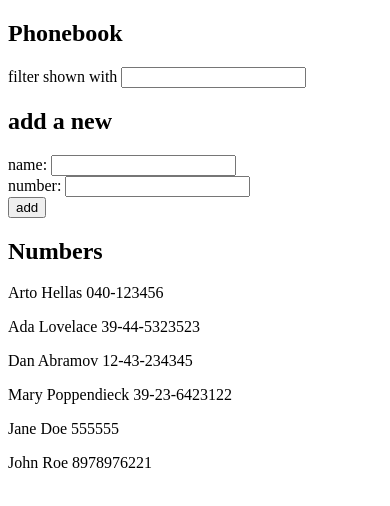
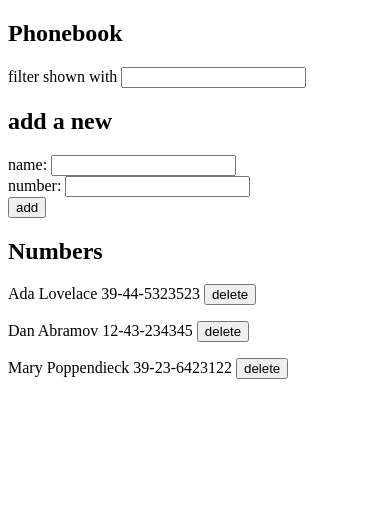
Before and after one commit to 11amanraj/fullstackopen_part2, a React (Create React App) app in the folder phonebook/: page / in a window 390 px wide. Shown: the top 506 px of the page. Built offline with nearby package versions, Linux system fonts and the light colour scheme; data requests are answered from the project's data file.

Commit message:
Exercise 2.17
2.17: Phonebook step9

```diff
--- a/phonebook/db.json
+++ b/phonebook/db.json
@@ -1,10 +1,5 @@
 {
   "persons": [
-    {
-      "name": "Arto Hellas",
-      "number": "040-123456",
-      "id": 1
-    },
     {
       "name": "Ada Lovelace",
       "number": "39-44-5323523",
@@ -19,16 +14,6 @@
       "name": "Mary Poppendieck",
       "number": "39-23-6423122",
       "id": 4
-    },
-    {
-      "name": "Jane Doe",
-      "number": "555555",
-      "id": 5
-    },
-    {
-      "name": "John Roe",
-      "number": "8978976221",
-      "id": 6
     }
   ]
 }
--- a/phonebook/src/App.js
+++ b/phonebook/src/App.js
@@ -55,6 +55,14 @@ const App = () => {
     setFilterText(e.target.value.toLowerCase());
   }
 
+  const deleteHandler = (id,name) => {
+    if (window.confirm(`Delete ${name}`)) {
+      contactServices.deleteContact(id)
+      const newPersons = persons.filter(person => person.id !== id)
+      setPersons(newPersons)
+    }
+  }
+
   useEffect(() => {
     contactServices.getAll()
           .then(contacts => setPersons(contacts));
@@ -67,7 +75,7 @@ const App = () => {
       <h2>add a new</h2>
       <PersonForm value={{newName,newNumber}} handler={{nameInputHandler,numberInputHandler,submitHandler}} />
       <h2>Numbers</h2>
-      <Persons persons={persons} filterText={filterText} />
+      <Persons persons={persons} deleteHandler={deleteHandler} filterText={filterText} />
     </div>
   )
 }
--- a/phonebook/src/Components/Persons.js
+++ b/phonebook/src/Components/Persons.js
@@ -1,12 +1,12 @@
 import SinglePerson from "./SinglePerson";
 
-const Persons = ({persons, filterText}) => {
+const Persons = ({persons, filterText, deleteHandler}) => {
     return (
         <div>
             {persons.filter(person =>
                   person.name.toLowerCase().includes(filterText))
                         .map(person =>
-                  <SinglePerson key={person.id} person={person}/>
+                  <SinglePerson key={person.id} deleteHandler={deleteHandler} person={person}/>
             )}
         </div>
      );
--- a/phonebook/src/Components/SinglePerson.js
+++ b/phonebook/src/Components/SinglePerson.js
@@ -1,6 +1,6 @@
-const SinglePerson = ({person}) => {
+const SinglePerson = ({person, deleteHandler}) => {
     return (
-        <p>{person.name} {person.number}</p>
+        <p>{person.name} {person.number} <button onClick={() => deleteHandler(person.id,person.name)}>delete</button></p>
      );
 }
 
--- a/phonebook/src/services/contact.js
+++ b/phonebook/src/services/contact.js
@@ -11,6 +11,12 @@ const create = newObject => {
     return request.then(response => response.data);
 }
 
-const contactServices = { getAll, create };
+const deleteContact = (id) => {
+    // return axios.delete(`${baseUrl}/${id}`);
+    const request = axios.delete(`${baseUrl}/${id}`)
+    return request.then(response => console.log('success'));
+}
+
+const contactServices = { getAll, create, deleteContact };
 
 export default contactServices;
```
